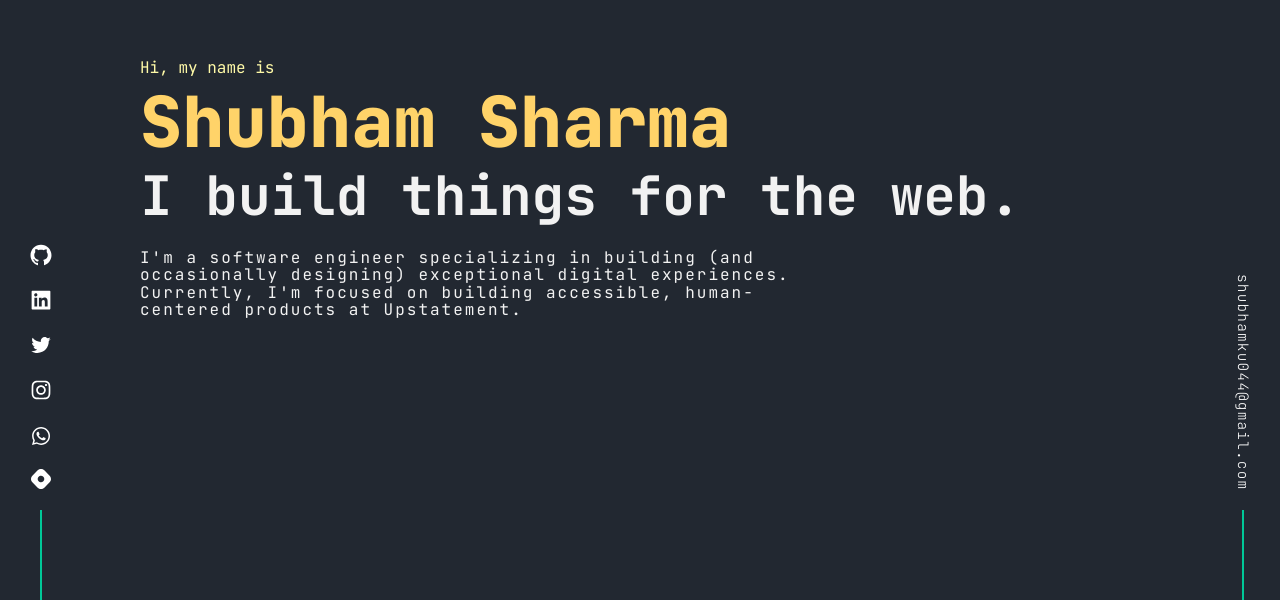
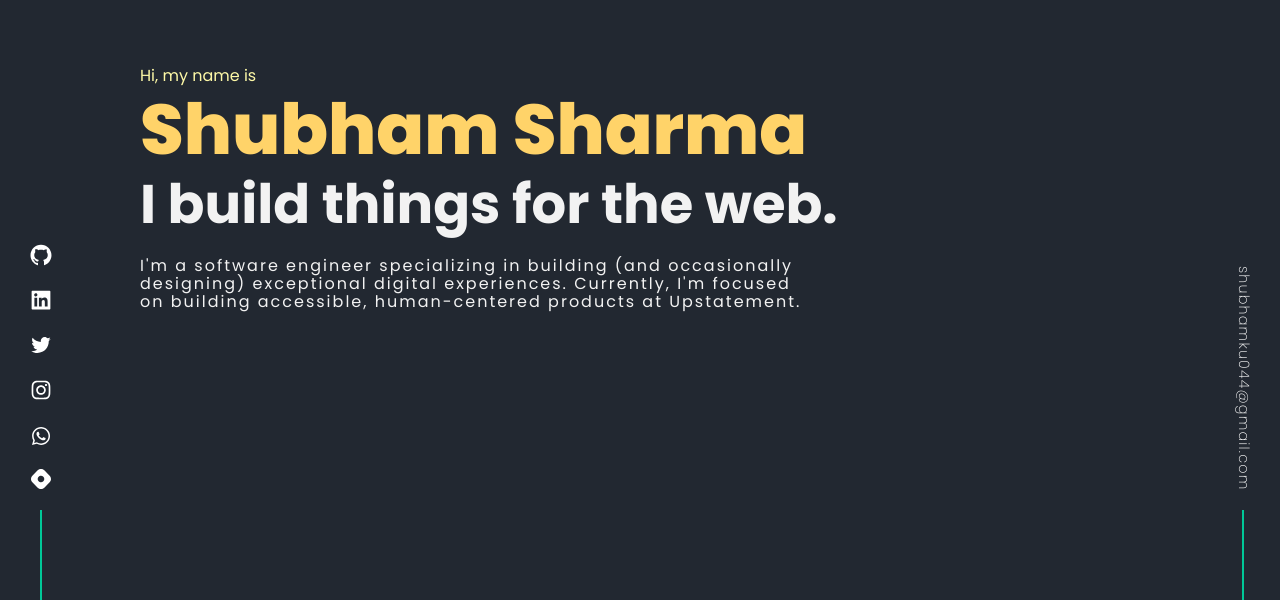
Before and after one commit to shubhamku044/my-portfolio, a Next.js app: page / in a window 1280 px wide. Shown: the part 200-800 px from the top of the page. Built offline with nearby package versions, Linux system fonts and the light colour scheme.

Commit message:
changed font to roboto

```diff
--- a/styles/Home.module.scss
+++ b/styles/Home.module.scss
@@ -7,7 +7,11 @@
   &__main {
     max-width: 62.5rem;
     margin: 0 auto;
-    padding: 0 3.4rem;
+    padding: 0 1.2rem;
+
+    @include sm {
+      padding: 0 2.4rem;
+    }
     @include md {
       padding: 0 5rem;
     }
--- a/styles/components/hero.module.scss
+++ b/styles/components/hero.module.scss
@@ -22,9 +22,12 @@
       }
       h1 {
         color: $color-yellow-primary;
-        font-size: $font-3xl;
+        font-size: $font-2xl;
         margin-bottom: 0.4rem;
         font-weight: 800;
+        @include sm {
+          font-size: $font-3xl;
+        }
         @include lg {
           font-size: $font-4xl;
         }
--- a/styles/globals.scss
+++ b/styles/globals.scss
@@ -1,4 +1,5 @@
-@import url('https://fonts.googleapis.com/css2?family=JetBrains+Mono:ital,wght@0,100;0,200;0,300;0,400;0,500;0,600;0,700;0,800;1,100;1,200;1,300;1,400;1,500;1,600;1,700;1,800&display=swap');
+@import url('https://fonts.googleapis.com/css2?family=Poppins:ital,wght@0,100;0,200;0,300;0,400;0,500;0,600;0,700;0,800;0,900;1,100;1,200;1,300;1,400;1,500;1,600;1,700;1,800;1,900&display=swap');
+@import url('https://fonts.googleapis.com/css2?family=Roboto+Mono:ital,wght@0,100;0,200;0,300;0,400;0,500;0,600;0,700;1,100;1,200;1,300;1,400;1,500;1,600;1,700&display=swap');
 @import 'abstracts/variables';
 
 html,
@@ -104,7 +105,7 @@ section {
 }
 body {
   line-height: 1.1;
-  font-family: 'JetBrains Mono', monospace;
+  font-family: 'Poppins', sans-serif;
 }
 ol,
 ul {
@@ -151,3 +152,5 @@ a {
 section {
   scroll-margin-top: 6rem;
 }
+
+// font-family: 'Roboto Mono', monospace;
--- a/styles/layout/Gmail.module.scss
+++ b/styles/layout/Gmail.module.scss
@@ -1,7 +1,7 @@
 @import '../abstracts/breakpoints';
 @import '../abstracts/variables';
 .container {
-  // display: none;
+  display: none;
   position: fixed;
   bottom: 0;
   color: $color-white;
--- a/styles/layout/Socials.module.scss
+++ b/styles/layout/Socials.module.scss
@@ -3,7 +3,7 @@
 @import '../abstracts/animations';
 
 .container {
-  // display: none;
+  display: none;
   position: fixed;
   bottom: 0;
   left: 0.9rem;
```
